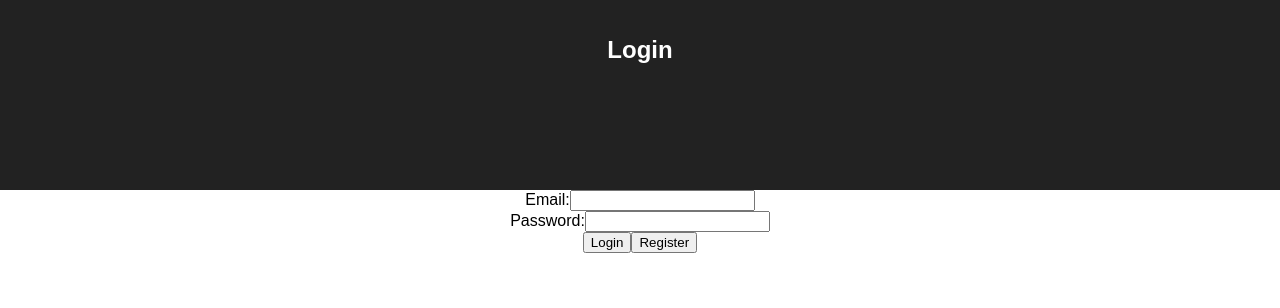
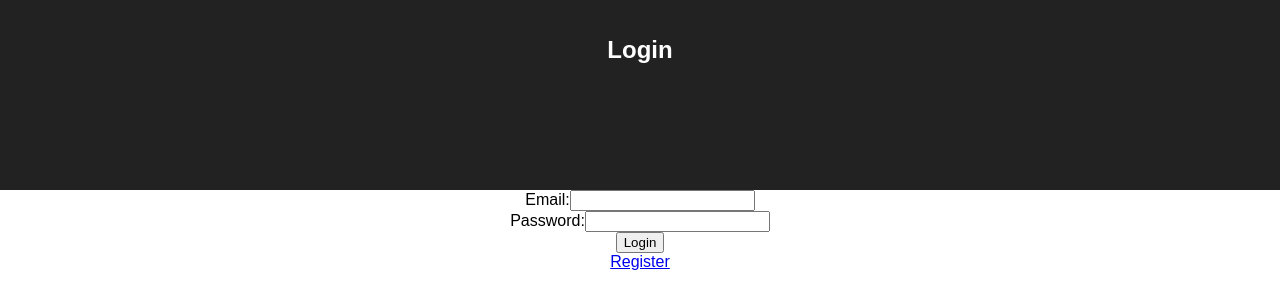
Before and after one commit to LogicMason5/ABAEngine-Schedule, a React (Create React App) app in the folder client/: page /login in a window 1280 px wide. Shown: the top 308 px of the page. Built offline with nearby package versions, Linux system fonts and the light colour scheme.

Commit message:
added a notfound page for other routes and remove unused code

```diff
--- a/client/src/App.js
+++ b/client/src/App.js
@@ -1,11 +1,12 @@
 import React, { Component } from 'react';
-import { Switch, Route } from 'react-router-dom';
+import { Switch, Route, Router } from 'react-router-dom';
 import logo from './logo.svg';
 import './App.css';
 import Header from './Header';
 import Login from './Login';
 import Register from './Register';
 import Home from './Home';
+import NotFound from './NotFound';
 
 class App extends Component {
   constructor(props) {
@@ -45,10 +46,18 @@ class App extends Component {
     return (
       <div className="App">
         <Header />
+        {/* <Router {...props}>
+          <Route path="/" component={Home} />
+          <Route path="/login" component={Login} />
+          <Route path="/register" component={Register} />
+          <Route path="*" component={NotFound} />
+        </Router> */}
+
         <Switch>
           <Route exact path='/' component={Home}/>
           <Route exact path='/login' component={Login}/>
           <Route exact path='/register' component={Register}/>
+          <Route path='*' component={NotFound}/>
         </Switch>
       </div>
     );
--- a/client/src/Login.js
+++ b/client/src/Login.js
@@ -1,4 +1,5 @@
 import React, { Component } from 'react';
+import { Link } from 'react-router-dom';
 
 class Login extends Component {
   constructor(props) {
@@ -10,11 +11,6 @@ class Login extends Component {
 
     this.handleChange = this.handleChange.bind(this);
     this.handleSubmit = this.handleSubmit.bind(this);
-    this.handleRegister = this.handleRegister.bind(this);
-  }
-
-  handleRegister(event) {
-
   }
 
   handleChange(event) {
@@ -48,9 +44,6 @@ class Login extends Component {
     event.preventDefault();
   }
 
-  componentDidMount() {
-  }
-
   render() {
     return (
       <div>
@@ -70,8 +63,8 @@ class Login extends Component {
           <br></br>
 
           <input type="submit" value="Login" />
-          <input type="submit" value="Register" />
         </form>
+        <Link to={{ pathname: '/register' }}>Register</Link>
       </div>
     );
   }
--- /dev/null
+++ b/client/src/NotFound.js
@@ -0,0 +1,13 @@
+import React, { Component } from 'react';
+
+class NotFound extends Component {
+  render() {
+    return (
+      <h1>
+        404 <small>Not Found :(</small>
+      </h1>
+    );
+  }
+}
+
+export default NotFound;
```
